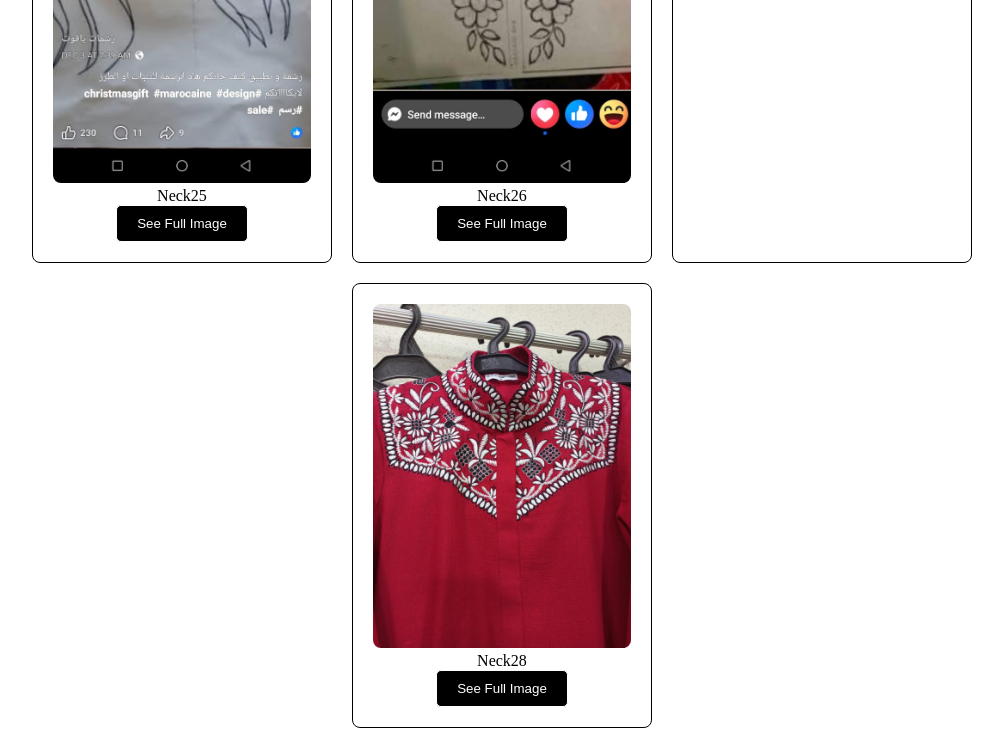
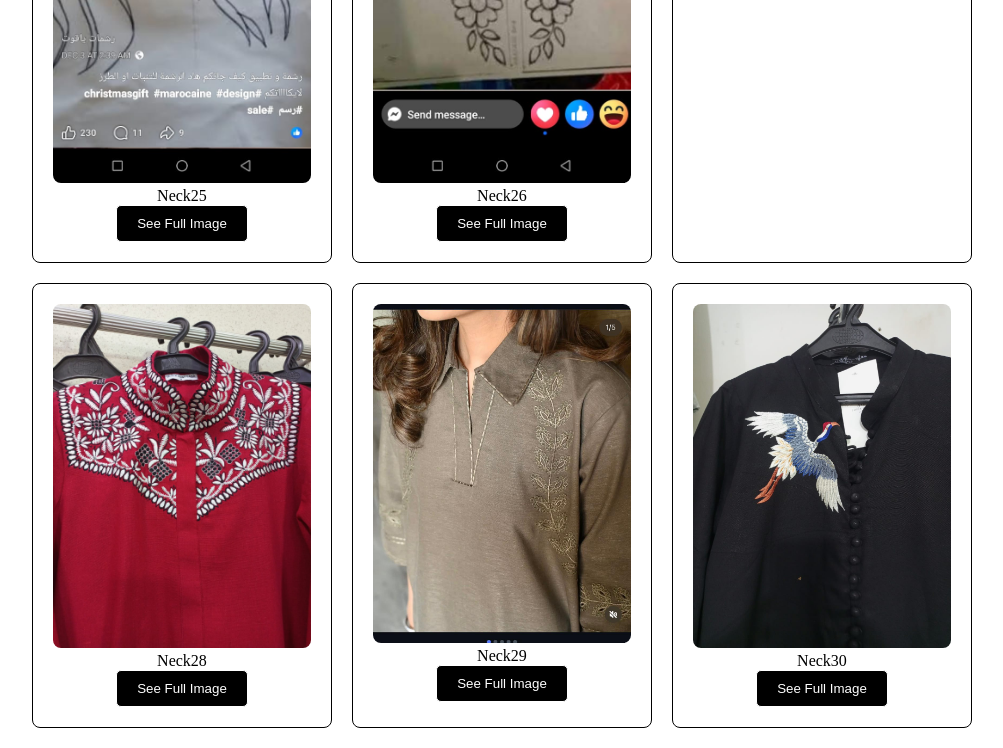
Before and after one commit to saifullahp/Design-by-Aiman-neck, a plain HTML site: page index.html in a window 1280 px wide. Shown: the part 5695-6443 px from the top of the page, without its empty margins (138-1141 px from the left). Drawn offline with Linux system fonts and the light colour scheme.

Commit message:
Add files via upload

```diff
--- a/index.html
+++ b/index.html
@@ -158,6 +158,17 @@
 <p>Neck28</p>
 <button><a href="n28.jpg">See Full Image</a></button>
 </div>
+<div class="card">
+<img src="n29.jpg" >
+<p>Neck29</p>
+<button><a href="n29.jpg">See Full Image</a></button>
+</div>
+<div class="card">
+<img src="n30.jpg" >
+<p>Neck30</p>
+<button><a href="n30.jpg">See Full Image</a></button>
+</div>
+
 
 </div>
 
```
Also changed, not shown: n29.jpg (added), n30.jpg (added).
